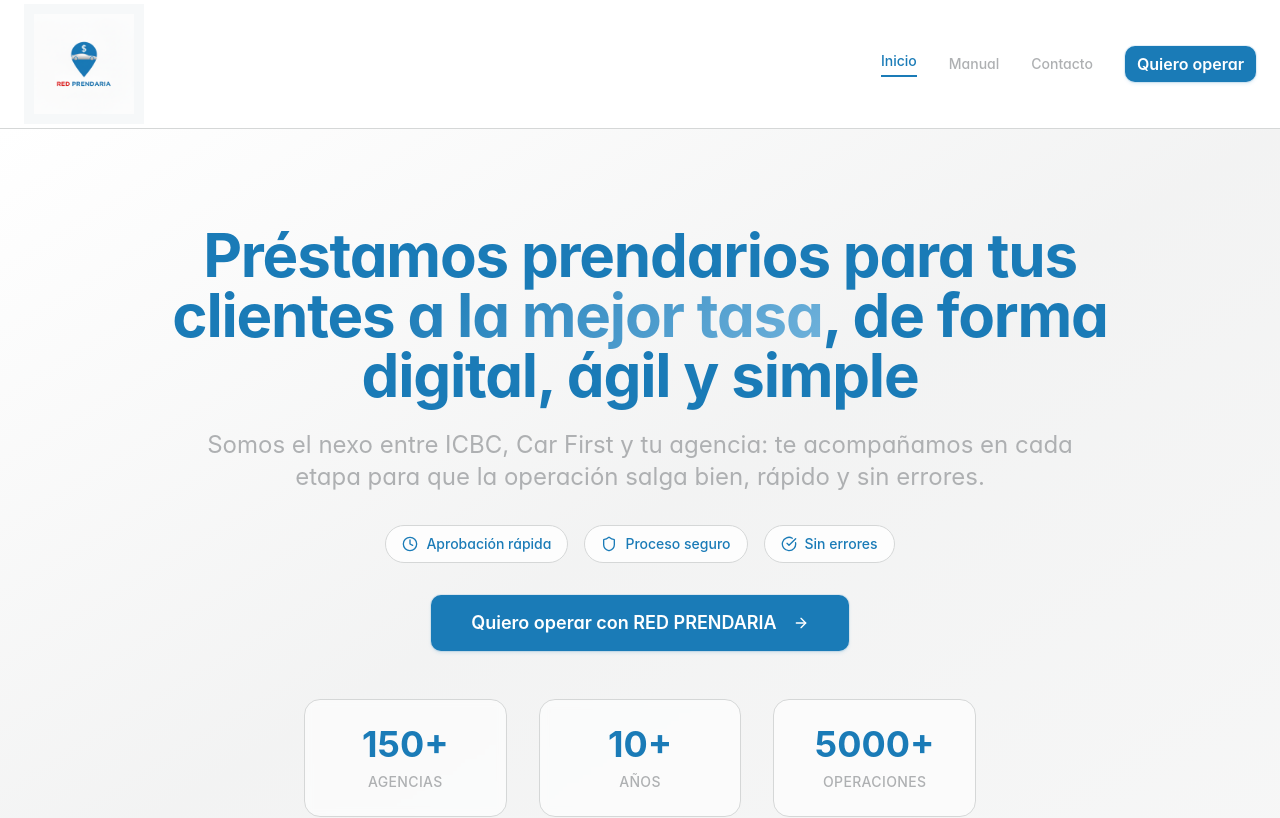
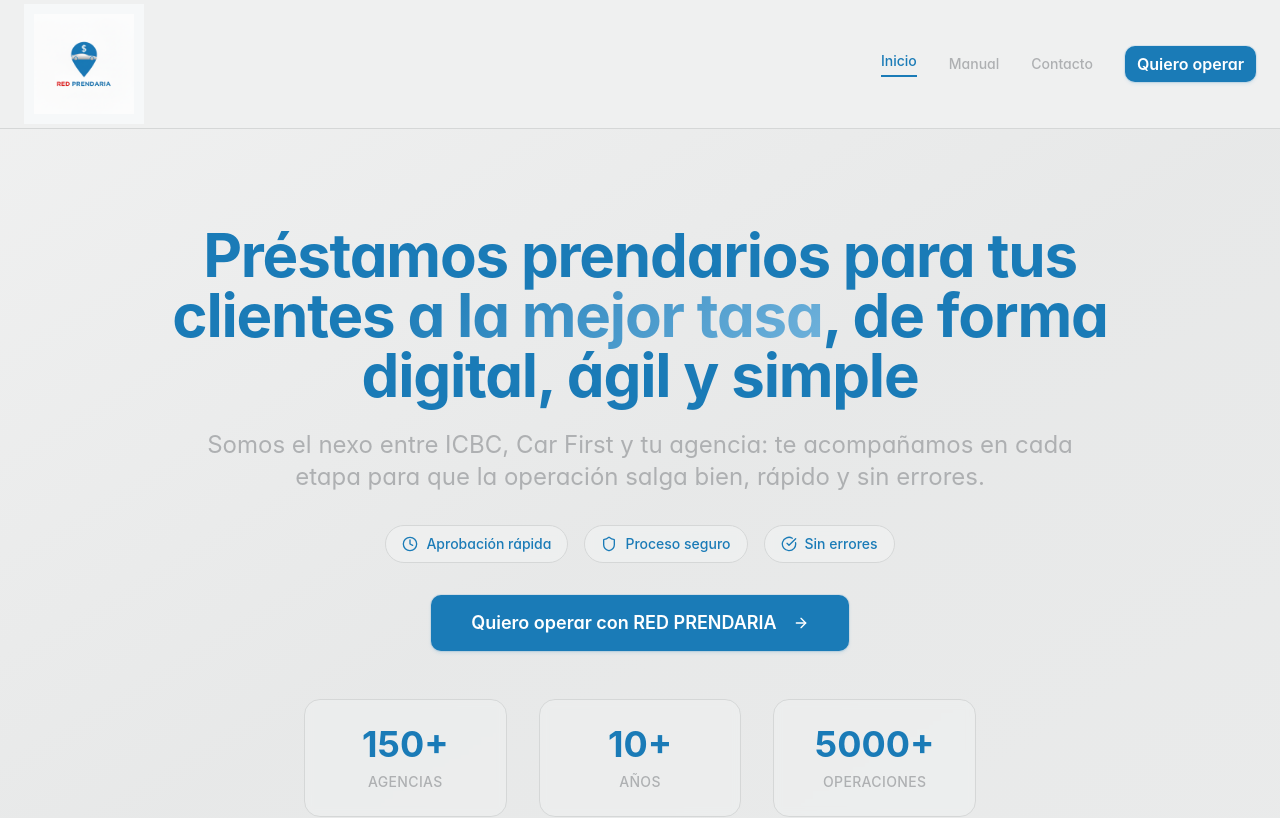
Before and after one commit to lentolentini-debug/red-prenda-pro, a React (Vite) app: page / in a window 1280 px wide. Shown: the top 818 px of the page. Built offline with nearby package versions, Linux system fonts and the light colour scheme; the HTML template or start-up script is replaced by a standard one.

Commit message:
Update page background color

```diff
--- a/src/index.css
+++ b/src/index.css
@@ -9,10 +9,10 @@ Azul principal: #1A79B6, Rojo acento: #E02626, Grises: #B0B1B2, #C6C7C8, #D7D8D8
 
 @layer base {
   :root {
-    --background: 0 0% 100%;
+    --background: 180 2% 94%; /* Using light gray instead of white */
     --foreground: 203 75% 41%;
 
-    --card: 0 0% 100%;
+    --card: 180 2% 97%; /* Very light gray for cards */
     --card-foreground: 203 75% 41%;
 
     --popover: 0 0% 100%;
@@ -46,7 +46,7 @@ Azul principal: #1A79B6, Rojo acento: #E02626, Grises: #B0B1B2, #C6C7C8, #D7D8D8
     --gradient-primary: linear-gradient(135deg, hsl(var(--primary)), hsl(var(--primary-light)));
     --gradient-hero: linear-gradient(135deg, hsl(var(--primary)) 0%, hsl(var(--primary-light)) 100%);
     --gradient-subtle: linear-gradient(180deg, hsl(var(--background)) 0%, hsl(var(--muted)) 100%);
-    --gradient-background: linear-gradient(135deg, hsl(0 0% 100%) 0%, hsl(180 2% 84%) 30%, hsl(0 0% 100%) 70%, hsl(180 2% 84%) 100%);
+    --gradient-background: linear-gradient(135deg, hsl(180 2% 96%) 0%, hsl(180 2% 92%) 30%, hsl(180 2% 94%) 70%, hsl(180 2% 90%) 100%);
 
     --shadow-soft: 0 2px 8px -2px hsl(var(--primary) / 0.1);
     --shadow-card: 0 4px 16px -4px hsl(var(--primary) / 0.15);
```
